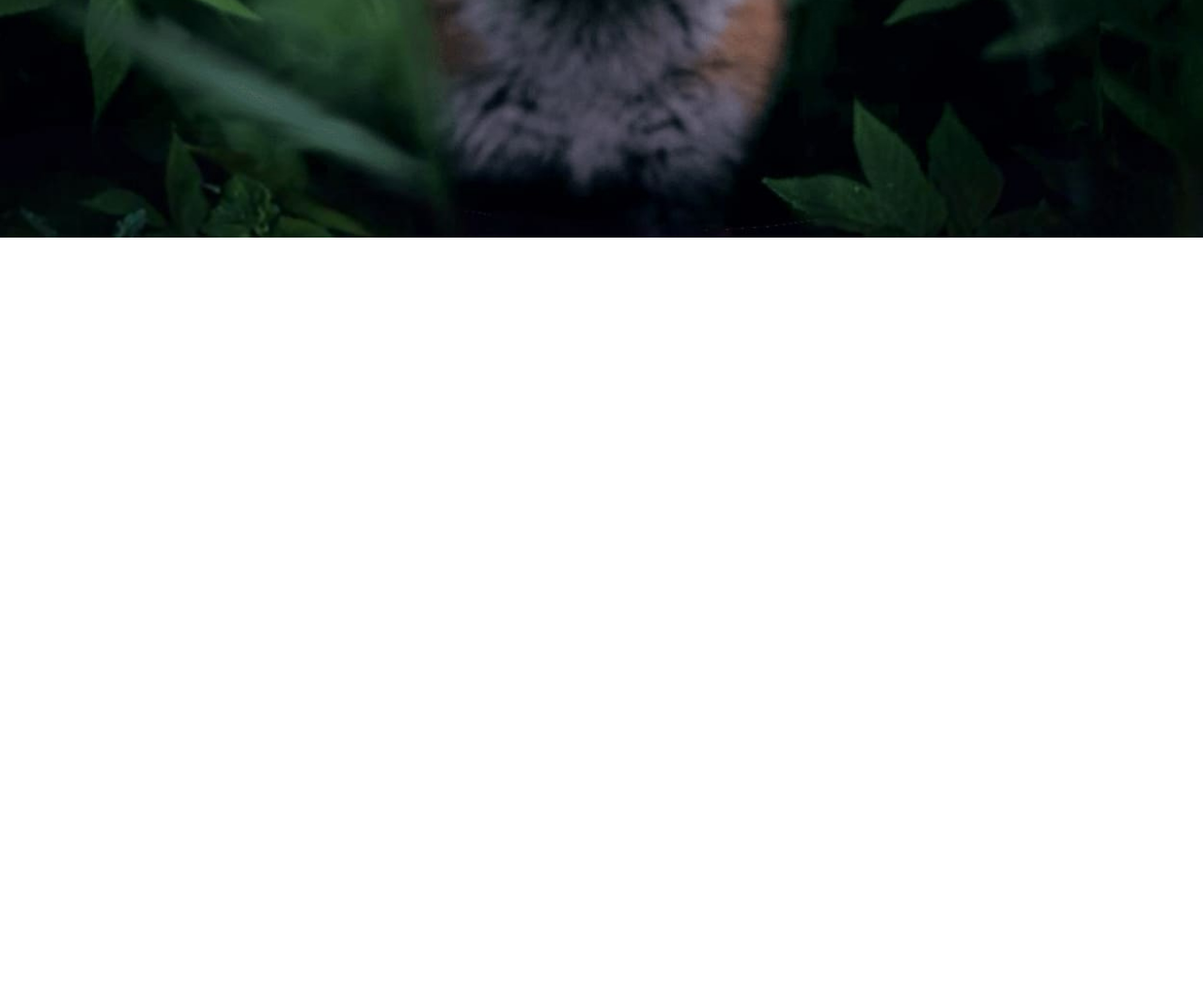
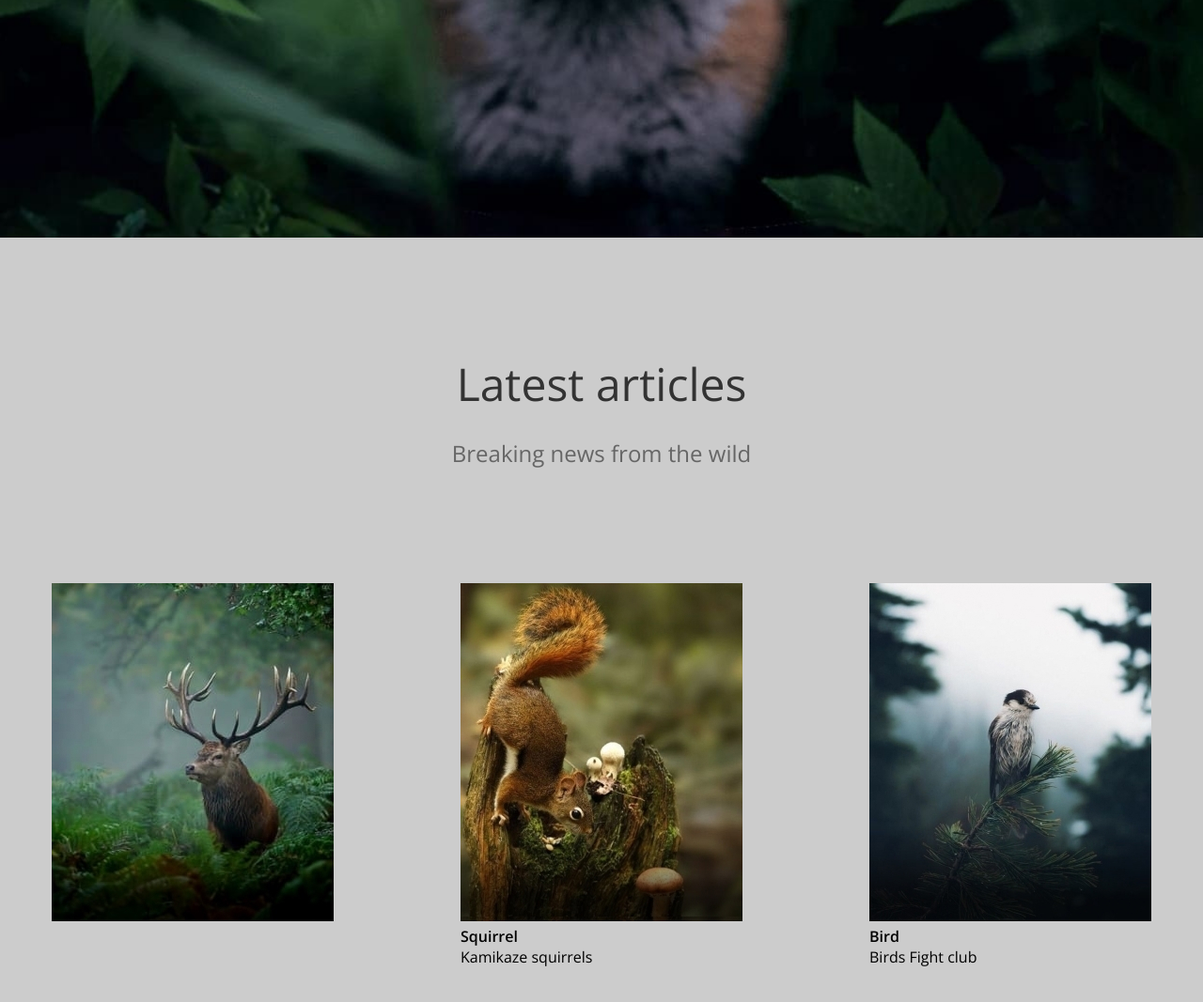
Before and after one commit to VolhaBukhal/wildlife, a website: page src/index.html in a window 1280 px wide. Shown: the part 547-1614 px from the top of the page at 94% size. Before the commit the page ends 800 px from the top, so only its background shows below. Drawn offline with nearby package versions, Linux system fonts and the light colour scheme; files that its build step writes are made by us from their sources; files whose address does not match are found by name.

Commit message:
sart of slider section

```diff
--- a/src/index.html
+++ b/src/index.html
@@ -5,6 +5,8 @@
     <meta http-equiv="X-UA-Compatible" content="IE=edge">
     <meta name="viewport" content="width=device-width, initial-scale=1.0">
     <title>Wildlife</title>
+    <!-- <link rel="stylesheet" type="text/css" href="//cdn.jsdelivr.net/npm/slick-carousel@1.8.1/slick/slick.css"/>
+     -->
     <link rel="stylesheet" href="./css/style.min.css">
 
 </head>
@@ -57,8 +59,38 @@
         </section>
     </div>
 
+    <section class="news">
+        <div class="container">
+            <h2 class="news-title">Latest articles</h2>
+            <div class="subtitle">Breaking news from the wild</div>
+            <div class="news-slider">
+                <div class="news-slider__item">
+                    <div class="news-slider__img">
+                        <img src="./img/slider/slide1.jpg" alt="slide1">
+                    </div>
+                    <div class="news-slider__text">
+                        <h4 class="news-item__img_title">Deer</h4>
+                        <div class="news-item__img_subtitle">Naturalist investigation</div>
+                    </div>
+                </div>
+                <div class="news-slider__item">
+                    <img src="./img/slider/slide2.jpg" alt="slide2" class="news-item__img">
+                    <h4 class="news-item__img_title">Squirrel</h4>
+                    <div class="news-item__img_subtitle">Kamikaze squirrels</div>
+                </div>
+                <div class="news-slider__item">
+                    <img src="./img/slider/slide3.jpg" alt="slide3" class="news-item__img">
+                    <h4 class="news-item__img_title">Bird</h4>
+                    <div class="news-item__img_subtitle">Birds Fight club</div>
+                </div>
+            </div>
+        </div>
+    </section>
 
-   <script src="./js/script.js"></script>
+    <!-- <script src="https://ajax.googleapis.com/ajax/libs/jquery/3.5.1/jquery.min.js"></script>
+    <script type="text/javascript" src="//cdn.jsdelivr.net/npm/slick-carousel@1.8.1/slick/slick.min.js"></script>
+     -->
+    <script src="./js/script.js"></script>
 
 </body>
 </html>
--- /dev/null
+++ b/src/js/script.js
@@ -0,0 +1,10 @@
+//slick slider initializing  https://kenwheeler.github.io/slick/
+  $('.news-slider').slick({
+    dots: false,
+    arrows: true,
+    infinite: true,
+    speed: 1200,
+    slidesToShow: 3
+    // autoplay: true,
+    // autoplaySpeed: 4000
+  });
--- /dev/null
+++ b/src/sass/block/_news.scss
@@ -0,0 +1,53 @@
+.news {
+    padding: 120px 0;
+    background-color: #CCCCCC;
+    &-title{
+        font-size: 48px;
+        line-height: 72px;
+        text-align: center;
+        color: #333333;
+        font-weight: 400;
+    }
+    .subtitle {
+        margin-top: 20px;
+        font-size: 24px;
+        line-height: 36px;
+        text-align: center;
+        color: #666666;
+    }
+    &-slider{
+        margin-top: 120px;
+        display: flex;
+        justify-content: space-between;
+        &__item{
+            width: 300px;
+            height: 360px;
+            position: relative;
+        }
+
+        &__img {
+            position: absolute;
+            width: 100%;
+            height: 100%;
+            object-fit: cover;
+
+        }
+    }
+}
+
+
+
+.news-slider {
+}
+.news-slider__item {
+}
+.news-slider__img {
+}
+.news-slider__text {
+}
+.news-item__img_title {
+}
+.news-item__img_subtitle {
+}
+.news-item__img {
+}
--- a/src/sass/style.scss
+++ b/src/sass/style.scss
@@ -28,3 +28,4 @@ body {
 @import './block/header';
 @import './block/button';
 @import './block/firstscreen.scss';
+@import './block/news';
```
